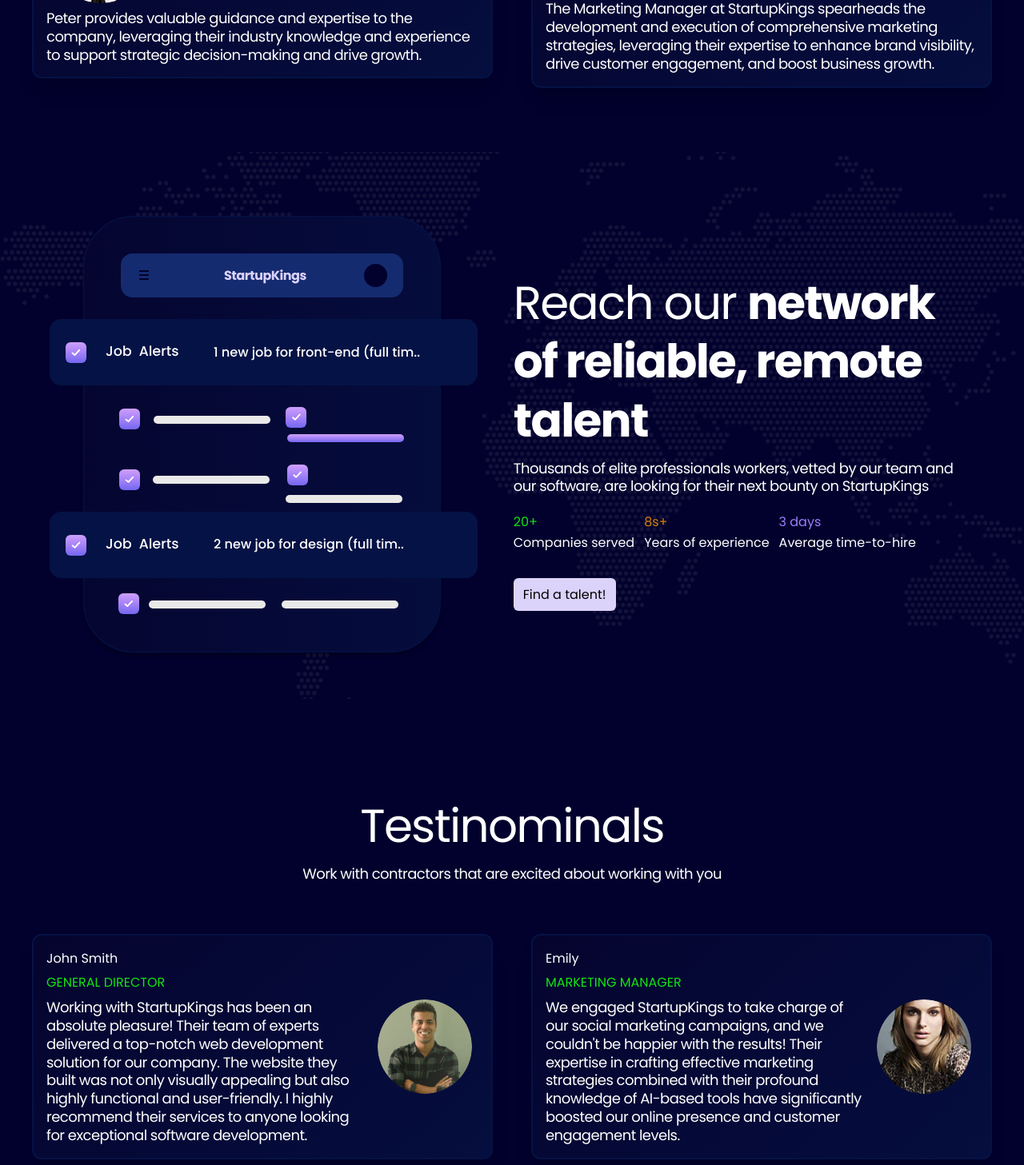
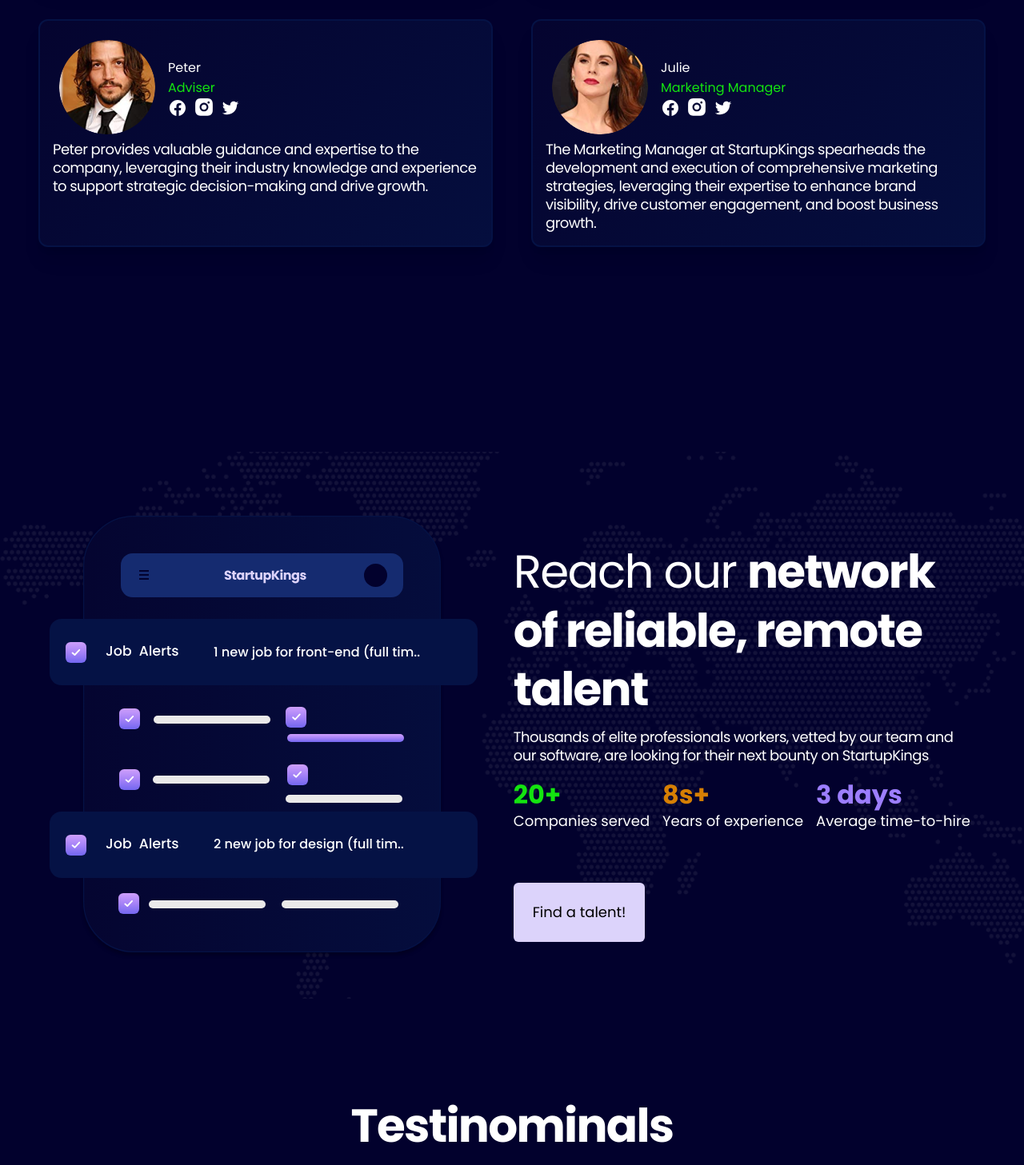
Before and after one commit to YakivBioko/startupkings-frontend, a Next.js app: page / in a window 1280 px wide. Shown: the part 6620-8077 px from the top of the page at 80% size. Built offline with nearby package versions, Linux system fonts and the light colour scheme.

Commit message:
Update responsive

```diff
--- a/src/components/Icons/index.ts
+++ b/src/components/Icons/index.ts
@@ -7,3 +7,4 @@
 export { default as SkypeIcon } from "./Skype";
 export { default as TeamIcon } from "./Team";
 export { default as TwitterIcon } from "./Twitter";
+export { default as FacebookIcon } from "./Facebook";
--- a/src/views/Home/Achievement/index.tsx
+++ b/src/views/Home/Achievement/index.tsx
@@ -6,35 +6,42 @@
   return (
     <section className="flex w-full items-center justify-around bg-[url('/assets/images/home/world.png')] bg-repeat-x px-10 py-20">
       <Image
+        className="hidden lg:block"
         src="/assets/images/home/job_alert.svg"
         alt="job"
         width={535}
         height={554}
       />
       <div className="max-w-xl">
-        <h2 className="text-left">
+        <h2 className="text-center text-[30px] md:text-left md:text-[58px]">
           Reach our <b>network of reliable, remote talent</b>
         </h2>
-        <p className="mb-5">
+        <p className="mb-6 text-center text-[16px] md:text-left md:text-[18px]">
           Thousands of elite professionals workers, vetted by our team and our
           software, are looking for their next bounty on StartupKings
         </p>
-        <div className="mb-8 flex flex-row gap-3">
-          <div>
-            <div className="text-[#14E410]">20+</div>
-            Companies served
+        <div className="mb-16 flex flex-col gap-9 md:flex-row md:gap-4">
+          <div className="text-center md:text-left">
+            <div className="pb-2 text-[32px] font-bold text-[#14E410]">20+</div>
+            <span className="text-[16px] md:text-[18px]">Companies served</span>
           </div>
-          <div>
-            <div className="text-[#D67F04]">8s+</div>
-            Years of experience
+          <div className="text-center md:text-left">
+            <div className="pb-2 text-[32px] font-bold text-[#D67F04]">8s+</div>
+            <span className="text-[16px] md:text-[18px]">
+              Years of experience
+            </span>
           </div>
-          <div>
-            <div className="text-[#9C7EFF]">3 days</div>
-            Average time-to-hire
+          <div className="text-center md:text-left">
+            <div className="pb-2 text-[32px] font-bold text-[#9C7EFF]">
+              3 days
+            </div>
+            <span className="text-[16px] md:text-[18px]">
+              Average time-to-hire
+            </span>
           </div>
         </div>
         <a href="#contact">
-          <div className="max-w-max rounded-md bg-[#DCD3FB] px-3 py-2 text-black">
+          <div className="mx:p-8 mx-auto max-w-max rounded-md bg-[#DCD3FB] p-6 text-[18px] text-black md:mx-0">
             Find a talent!
           </div>
         </a>
--- a/src/views/Home/Contact/index.tsx
+++ b/src/views/Home/Contact/index.tsx
@@ -16,8 +16,10 @@
   };
 
   return (
-    <form className="px-10 py-20" onSubmit={handleSubmit(onSubmit)}>
-      <h2 id="contact">Contact us</h2>
+    <form className="px-12 py-20" onSubmit={handleSubmit(onSubmit)}>
+      <h2 id="contact" className="text-[30px] font-bold md:text-[58px]">
+        Contact us
+      </h2>
       <div className="m-auto flex max-w-xl flex-col items-end gap-8 rounded-xl border border-[#051245] bg-card-gradient px-8 py-10 shadow-xl">
         <input
           className="w-full rounded-md border-2 border-solid border-transparent bg-[#02012D] px-4 py-3 outline-none transition-colors duration-300 focus:border-[#051245] focus:ring-0"
@@ -32,7 +34,7 @@
         />
         <button
           type="submit"
-          className="max-w-max rounded-md bg-[#DCD3FB] px-8 py-2"
+          className="max-w-max rounded-md bg-[linear-gradient(180deg,#CE9FFC_0%,#A582F7_50.52%,#7367F0_100%)] px-8 py-2"
         >
           SEND
         </button>
--- a/src/views/Home/Services/index.tsx
+++ b/src/views/Home/Services/index.tsx
@@ -40,13 +40,13 @@
 export default function OurServices() {
   return (
     <section className="px-12 py-20">
-      <h2 className="hidden py-10 text-[58px] md:block">
+      <h2 className="hidden py-10 text-[58px] lg:block">
         Our <b>Services</b>
       </h2>
-      <h2 className="block py-10 text-[30px] md:hidden">
+      <h2 className="block py-10 text-[30px] lg:hidden">
         The Rapid <b>Rise of AI </b>
       </h2>
-      <div className="mt-16 flex flex-col gap-9 md:gap-44">
+      <div className="mt-16 flex flex-col gap-9 lg:gap-44">
         {contents.map((content, i) => (
           <Item key={`services_${i}`} {...content} reverse={i % 2 === 1} />
         ))}
--- a/src/views/Home/Team/Card.tsx
+++ b/src/views/Home/Team/Card.tsx
@@ -1,7 +1,7 @@
 import React from "react";
 
 import Image from "next/image";
-
+import { FacebookIcon, InstagramIcon, TwitterIcon } from "@/components";
 export interface CardProps {
   name: string;
   photo: string;
@@ -20,8 +20,8 @@
   socials,
 }: CardProps) {
   return (
-    <div className="min-w-[36rem] max-w-xl rounded-xl border-2 border-[#051245] bg-card-gradient p-4 shadow-xl">
-      <div className="m-2 flex flex-row items-center gap-4">
+    <div className="mx-auto max-w-xl rounded-xl p-4 shadow-xl md:border-2 md:border-[#051245] md:bg-card-gradient">
+      <div className="m-2 flex flex-col items-center gap-4 md:flex-row">
         <Image
           className="rounded-full"
           src={photo}
@@ -29,9 +29,20 @@
           width={120}
           height={120}
         />
-        <div className="flex flex-col">
+        <div className="flex flex-col items-center md:items-start">
           <div>{name}</div>
           <div className="text-[#14E410]">{position}</div>
+          <div className="flex flex-row items-center gap-[9px]">
+            <a href="#">
+              <FacebookIcon size={24} />
+            </a>
+            <a href="#">
+              <InstagramIcon size={24} />
+            </a>
+            <a href="#">
+              <TwitterIcon size={24} />
+            </a>
+          </div>
         </div>
       </div>
       <p>{description}</p>
--- a/src/views/Home/Team/index.tsx
+++ b/src/views/Home/Team/index.tsx
@@ -39,12 +39,12 @@
 
 export default function Team() {
   return (
-    <section className="px-10 py-20" id="meet-team">
-      <h2>
+    <section className="px-12 pb-24 pt-48 md:pb-64 md:pt-64" id="meet-team">
+      <h2 className="text-[30px] md:text-[58px]">
         Meet <b>Our Team</b>
       </h2>
 
-      <div className="mt-16 flex flex-row flex-wrap items-center justify-center gap-12">
+      <div className="mt-16 grid grid-cols-1 gap-12 md:grid-cols-2">
         {members.map((member, i) => (
           <Card key={`memeber_${i}`} {...member} />
         ))}
--- a/src/views/Home/Testinominals/Card.tsx
+++ b/src/views/Home/Testinominals/Card.tsx
@@ -16,11 +16,13 @@
   description,
 }: CardProps) {
   return (
-    <div className="flex min-w-[36rem] max-w-xl flex-row items-center gap-2 rounded-xl border-2 border-[#051245] bg-card-gradient p-4 shadow-xl">
+    <div className="mx-auto flex max-w-xl flex-col-reverse items-center gap-2 rounded-xl border-2 border-[#051245] bg-card-gradient p-4 shadow-xl lg:flex-row">
       <div className="flex flex-col gap-1">
-        <div>{name}</div>
-        <div className="mb-1 uppercase text-[#14E410]">{position}</div>
-        <p>{description}</p>
+        <div className="text-center lg:text-left">{name}</div>
+        <div className="mb-1 text-center uppercase text-[#14E410] lg:text-left">
+          {position}
+        </div>
+        <p className="text-center lg:text-left">{description}</p>
       </div>
       <Image
         className="m-2 rounded-full"
--- a/src/views/Home/Testinominals/index.tsx
+++ b/src/views/Home/Testinominals/index.tsx
@@ -35,13 +35,13 @@
 
 export default function Testinominals() {
   return (
-    <section id="testinominals" className="px-10 py-20">
-      <h2>Testinominals</h2>
-      <p className="text-center">
+    <section id="testinominals" className="px-12 py-20">
+      <h2 className="text-[30px] font-bold lg:text-[58px]">Testinominals</h2>
+      <p className="text-center text-[16px] lg:text-[18px]">
         Work with contractors that are excited about working with you
       </p>
 
-      <div className="mt-16 flex flex-row flex-wrap items-center justify-center gap-12">
+      <div className="mt-16 grid grid-cols-1 gap-12 lg:grid-cols-2">
         {contents.map((feedback, i) => (
           <Card key={`memeber_${i}`} {...feedback} />
         ))}
```
